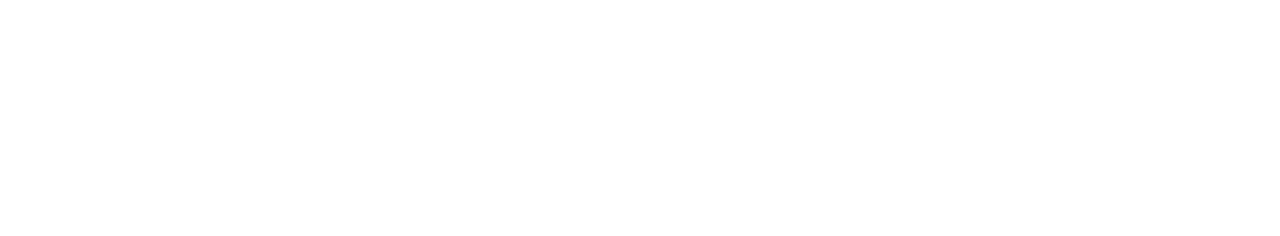
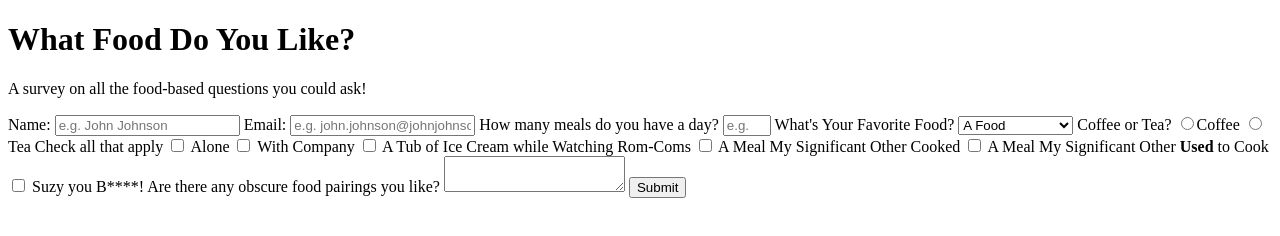
Before and after one commit to thegouge/survey-form, a plain HTML site: page index.html in a window 1280 px wide. Drawn offline with Linux system fonts and the light colour scheme.

Commit message:
Passed all tests

```diff
--- a/index.html
+++ b/index.html
@@ -5,13 +5,75 @@
     <meta charset="UTF-8">
     <meta name="viewport" content="width=device-width, initial-scale=1.0">
     <meta http-equiv="X-UA-Compatible" content="ie=edge">
-    <title>Lonk From Pennsylvania</title>
+    <title>Survey Form</title>
 
     <link rel="stylesheet" href="master.css">
 </head>
 
 <body>
 
+    <h1 id="title">What Food Do You Like?</h1>
+    <p id="description">A survey on all the food-based questions you could ask!</p>
+
+    <form action="" id="survey-form">
+        <label id="name-label" for="name">Name:</label>
+        <input type="text" id="name" placeholder="e.g. John Johnson" required>
+
+        <label for="email" id="email-label">Email:</label>
+        <input type="email" id="email" placeholder="e.g. john.johnson@johnjohnson.john" required>
+
+        <label for="number" id="number-label">How many meals do you have a day?</label>
+        <input id="number" type="number" min="0" max="7" placeholder="e.g. johnson5">
+
+        <label for="dropdown">What's Your Favorite Food?</label>
+        <select name="favorite" id="dropdown">
+            <option value="food" selected>A Food</option>
+            <option value="john">John</option>
+            <option value="pizza">Pizza</option>
+            <option value="cookies">Cookies</option>
+            <option value="broccoli">Broccoli</option>
+            <option value="pb">Peanut Butter</option>
+            <option value="tacos">Tacos</option>
+            <option value="nutella">Nutella</option>
+            <option value="poop">Poop</option>
+            <option value="dunno">I dunno, Sushi?</option>
+        </select>
+
+        <label for="coffe-tea">Coffee or Tea?</label>
+        <label for="coffee">
+            <input type="radio" name="coffe-tea" id="coffee" value="0">Coffee
+        </label>
+        <label for="tea">
+            <input type="radio" name="coffe-tea" id="tea" value="0">Tea
+        </label>
+
+        <label for="eat">Check all that apply</label>
+        <label for="alone">
+            <input type="checkbox" name="eat" id="alone" value="alone"> Alone
+        </label>
+        <label for="company">
+            <input type="checkbox" name="eat" id="company" value="company"> With Company
+        </label>
+        <label for="sad">
+            <input type="checkbox" name="eat" id="sad" value="sad"> A Tub of Ice Cream while Watching Rom-Coms
+        </label>
+        <label for="love">
+            <input type="checkbox" name="eat" id="love" value="love"> A Meal My Significant Other Cooked
+        </label>
+        <label for="ex">
+            <input type="checkbox" name="eat" id="ex" value="ex"> A Meal My Significant Other
+            <strong>Used</strong> to Cook
+        </label>
+        <label for="suzy">
+            <input type="checkbox" name="eat" id="suzy" value="suzy"> Suzy you B****!
+        </label>
+
+        <label for="other">Are there any obscure food pairings you like?</label>
+        <textarea name="alt-food" id="other" placeholder=""></textarea>
+
+        <input type="submit" id="submit">
+    </form>
+
     <script src="https://gitcdn.link/repo/freeCodeCamp/testable-projects-fcc/master/build/bundle.js"></script>
 </body>
 
```
